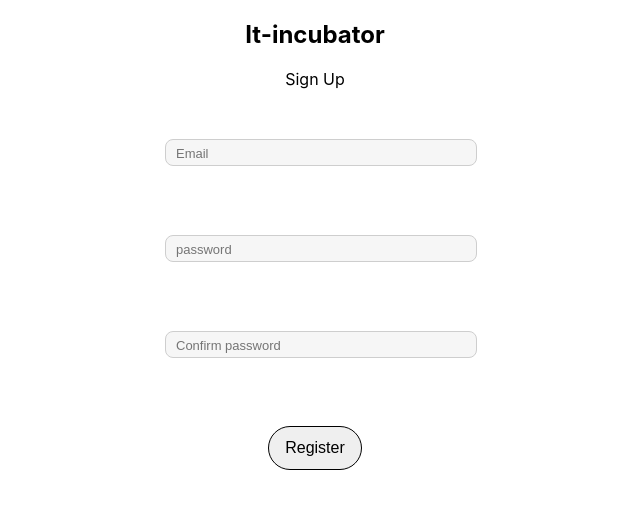
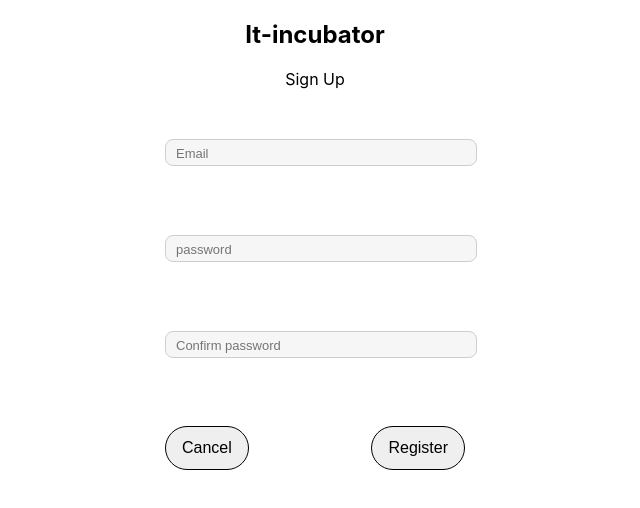
Before and after one commit to denya54/friday-project, a React (Create React App) app: page /registration in a window 1280 px wide. Shown: the top 508 px of the page, without its empty margins (325-965 px from the left). Built offline with nearby package versions, Linux system fonts and the light colour scheme.

Commit message:
feat: add button cancel to the registration page

```diff
--- a/src/ui/Registration/Registration.module.css
+++ b/src/ui/Registration/Registration.module.css
@@ -10,3 +10,8 @@
 .error {
     color: red
 }
+
+.btnContainer {
+    display: flex;
+    justify-content: space-between;
+}
--- a/src/ui/Registration/Registration.tsx
+++ b/src/ui/Registration/Registration.tsx
@@ -5,7 +5,7 @@ import React, {ChangeEvent, useState} from "react";
 import {useDispatch, useSelector} from "react-redux";
 import {signUpTC} from "../../bll/register-reduser";
 import {AppRootStateType} from "../../bll/store";
-import {Navigate} from "react-router-dom";
+import {Navigate, useNavigate} from "react-router-dom";
 import {validateEmail, validatePassword} from "../../utils/validators/validator";
 
 export const Registration = () => {
@@ -18,12 +18,16 @@ export const Registration = () => {
     const [errorPassword2, setErrorPassword2] = useState('')
 
     const dispatch = useDispatch();
+    const navigate = useNavigate();
 
     const RegisterCallback = (
         () => {
             dispatch(signUpTC(email, password, password2))
         }
     )
+    const CancelCallback = () => {
+        navigate('/login', { replace: true })
+    }
 
     const success = useSelector<AppRootStateType, boolean>(state => state.register.success)
     const error = useSelector<AppRootStateType, null | string>(state => state.register.error)
@@ -85,11 +89,17 @@ export const Registration = () => {
                                     error={errorPassword2}
                     />
                 </div>
-                <div>
-                    <SuperButton type='button'
-                                 onClick={RegisterCallback}
-                                 disabled={disabled}>
-                        Register</SuperButton>
+                <div className={s.btnContainer}>
+                    <div>
+                        <SuperButton onClick={CancelCallback}>
+                            Cancel </SuperButton>
+                    </div>
+                    <div>
+                        <SuperButton type='button'
+                                     onClick={RegisterCallback}
+                                     disabled={disabled}>
+                            Register </SuperButton>
+                    </div>
                 </div>
             </form>
             {error ? <span className={s.error}>{error}</span> : null}
```
